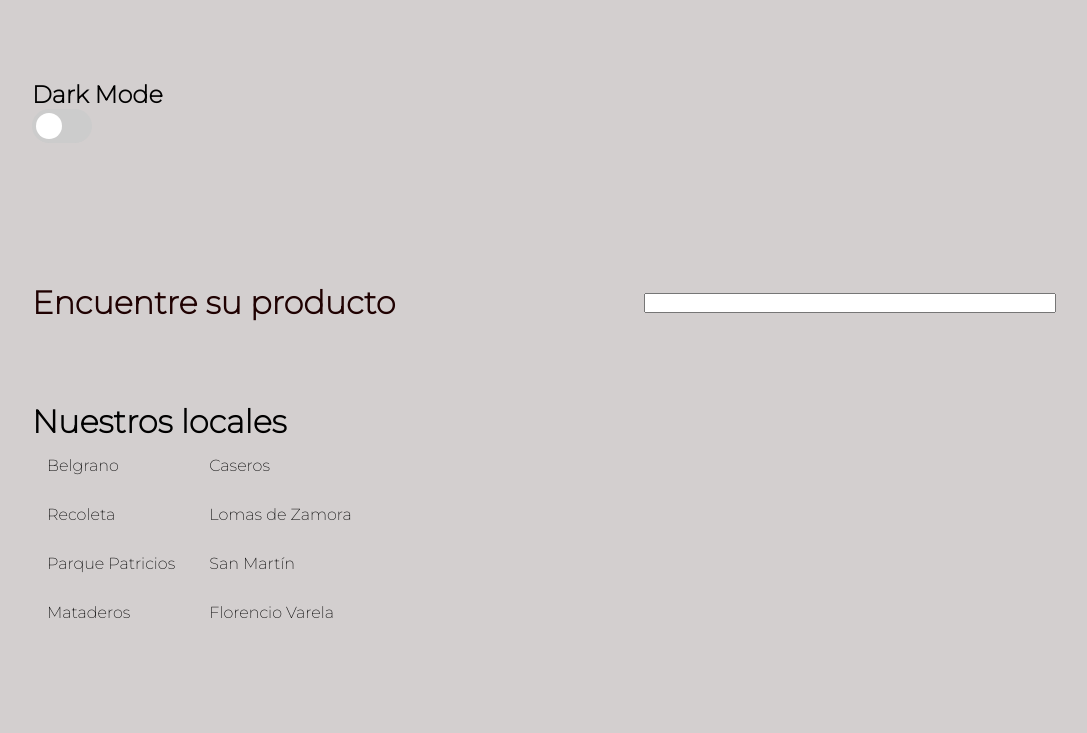
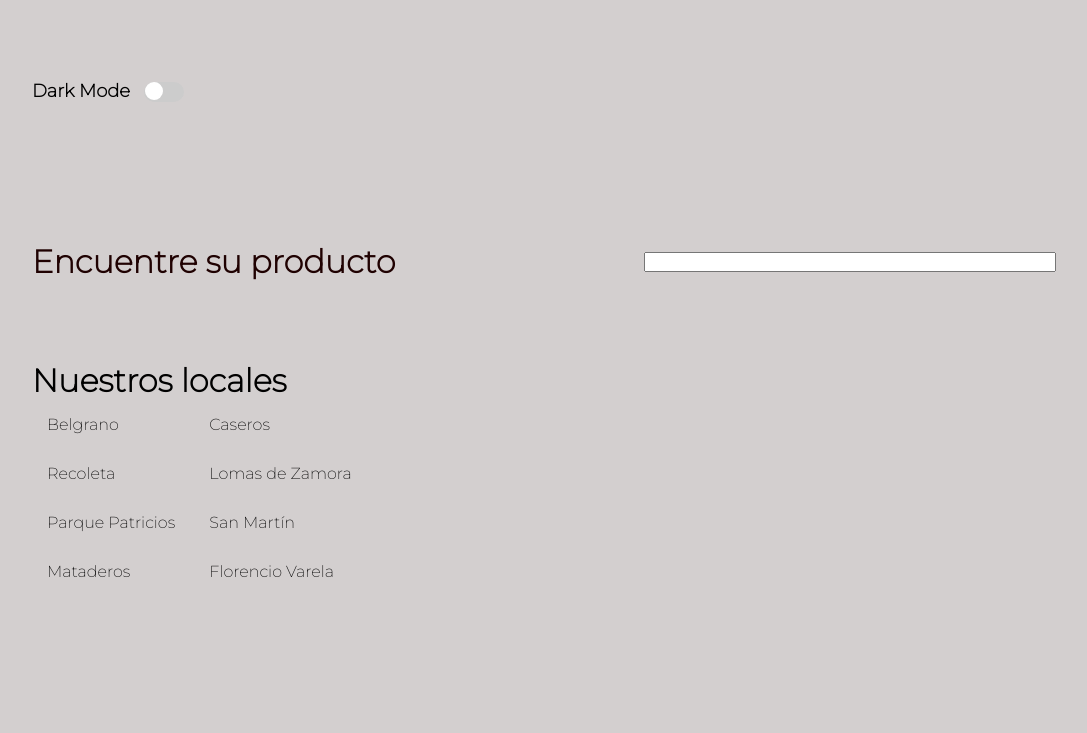
Before and after one commit to javiqk/2daEntregaProyectoFinal, a plain HTML site: page index.html in a window 1280 px wide. Shown: the top 733 px of the page, without its empty margins (96-1183 px from the left). Drawn offline with nearby package versions, Linux system fonts and the light colour scheme.

Commit message:
dark mode corregido

```diff
--- a/dark.css
+++ b/dark.css
@@ -2,3 +2,7 @@ body {
     color: white;
     background-color: #333;
 }
+
+.card {
+	background: hsl(0, 0%, 15%);
+}
--- a/index.html
+++ b/index.html
@@ -13,7 +13,7 @@
 
 	</head>
 	<body>
-		<div class="container">
+		<div class="container dark__display">
 		<h2>Dark Mode</h2>
 		<label class="switch">
 			<input type="checkbox" class="checkbox">
--- a/light.css
+++ b/light.css
@@ -2,3 +2,20 @@ body {
     color: rgb(0, 0, 0);
     background-color: rgb(211, 207, 207);
 }
+
+.card {
+	background: #b4b4fd;
+}
+
+.container__message {
+	color: white;
+}
+
+.searchBar__title {
+	color: rgb(31, 1, 1);
+}
+
+.searchBar__button {
+	background: white;
+	color: black;
+}
--- a/style.css
+++ b/style.css
@@ -26,7 +26,6 @@ body {
 }
 
 .searchBar__title {
-	color: rgb(31, 1, 1);
 	flex-basis: 50%;
 	flex-grow: 1;
     font-weight: bolder;
@@ -38,8 +37,6 @@ body {
 }
 
 .searchBar__button {
-	background: white;
-	color: black;
 	min-height: 1.5em;
 	flex-grow: 1;
 	border: none;
@@ -61,12 +58,10 @@ body {
 .container__message {
 	text-align: center;
 	font-size: 2rem;
-	color: white;
 	grid-column: 1/10;
 }
 
 .card {
-	background: #b4b4fd;
 	display: flex;
 	align-items: center;
 	justify-content: space-around;
@@ -96,8 +91,8 @@ div li {
 .switch {
 	position: relative;
 	display: inline-block;
-	width: 60px;
-	height: 34px;
+	width: 40px;
+	height: 20px;
   }
 
   .switch input {
@@ -121,21 +116,21 @@ div li {
   .slider:before {
 	position: absolute;
 	content: "";
-	height: 26px;
-	width: 26px;
-	left: 4px;
-	bottom: 4px;
+	height: 18px;
+	width: 18px;
+	left: 1px;
+	bottom: 2px;
 	background-color: white;
 	-webkit-transition: .4s;
 	transition: .4s;
   }
 
   input:checked + .slider {
-	background-color: #2196F3;
+	background-color: rgb(17, 17, 17);
   }
 
   input:focus + .slider {
-	box-shadow: 0 0 1px #2196F3;
+	box-shadow: 0 0 1px rgb(17, 17, 17);
   }
 
   input:checked + .slider:before {
@@ -146,9 +141,19 @@ div li {
 
   /* Rounded sliders */
   .slider.round {
-	border-radius: 34px;
+	border-radius: 35px;
   }
 
   .slider.round:before {
-	border-radius: 50%;
+	border-radius: 60%;
   }
+
+  .dark__display h2, label {
+	  display: inline-block;
+  }
+
+  h2 {
+	  padding-right: 10px;
+	  font-size: 18px;
+	  font-weight: bolder;
+  }
```
